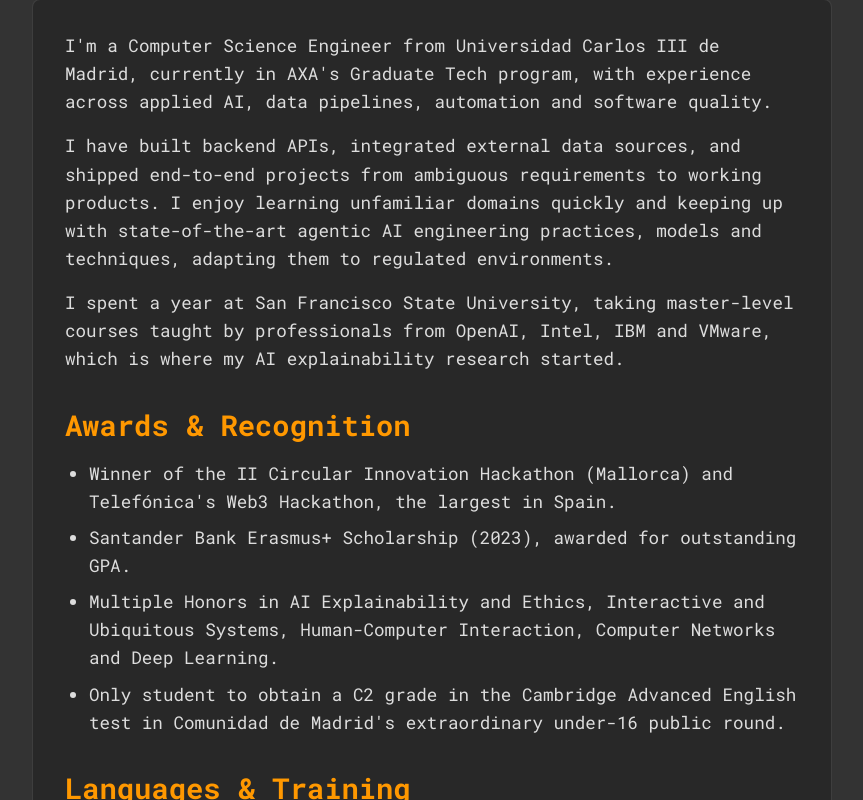
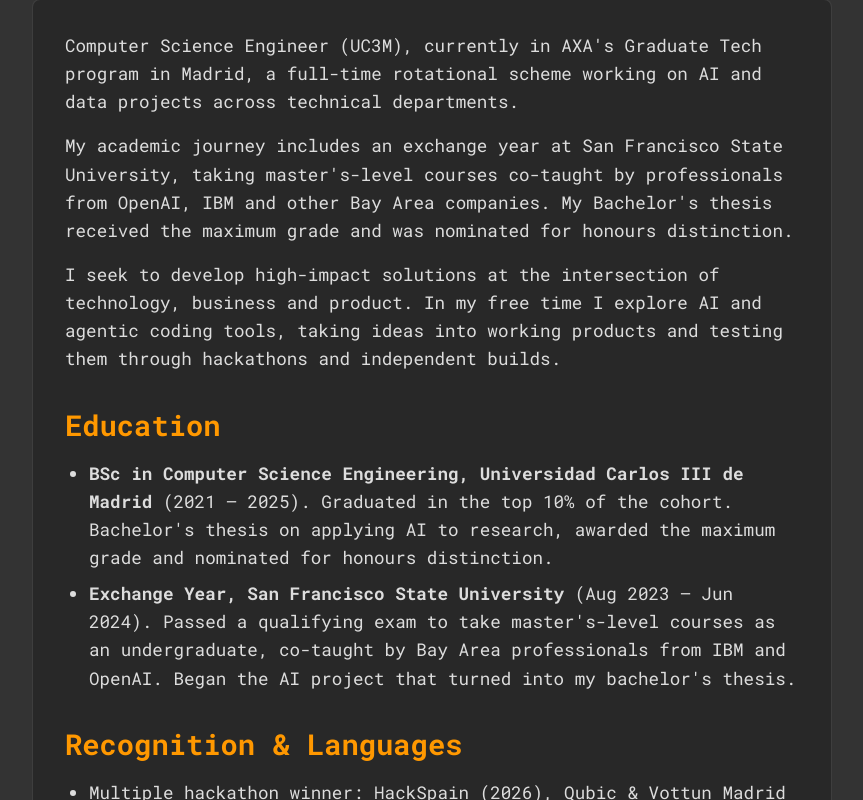
Before and after one commit to Guillermo-villar/portfolio, a React (Create React App) app: page /#/about in a window 1280 px wide. Shown: the part 260-1060 px from the top of the page, without its empty margins (208-1071 px from the left). Built offline with nearby package versions, Linux system fonts and the light colour scheme; no server answers.

Commit message:
chore: skills, hero, About and CV.pdf from the current CV

```diff
--- a/src/components/Hero.tsx
+++ b/src/components/Hero.tsx
@@ -19,7 +19,7 @@ const Hero: React.FC = () => {
         }}
       />
       <h1>Guillermo Villar Sánchez</h1>
-      <p>Passionate developer.</p>
+      <p>Computer Science Engineer (UC3M) · AXA Tech Graduate Program</p>
       <p>Discover my projects, read my blog, and learn more about me.</p>
     </div>
   );
--- a/src/components/Skills.tsx
+++ b/src/components/Skills.tsx
@@ -1,71 +1,36 @@
 import React from 'react';
 import '../styles/skills.css';
 
-interface SkillProps {
-  name: string;
-  level: number; // 1-5 scale
-  category: string;
-}
+const skillGroups: Array<{ title: string; skills: string[] }> = [
+  {
+    title: 'AI / ML',
+    skills: ['RAG', 'Agents', 'LLM evaluation', 'RLHF', 'Retrieval pipelines', 'Prompt testing', 'Model failure analysis'],
+  },
+  {
+    title: 'Engineering',
+    skills: ['Python', 'TypeScript', 'Java', 'REST APIs', 'PostgreSQL', 'Selenium', 'Playwright', 'Git'],
+  },
+];
+
+const dotClass = (name: string) => name.toLowerCase().replace(/[^a-z0-9]+/g, '-');
 
 const Skills: React.FC = () => {
-  const skills: SkillProps[] = [
-    // Programming Languages
-    { name: 'Python', level: 5, category: 'language' },
-    { name: 'C', level: 4, category: 'language' },
-    { name: 'JavaScript', level: 4, category: 'language' },
-    { name: 'React', level: 3, category: 'language' },
-
-    // Frameworks
-    { name: 'Git', level: 4, category: 'framework' },
-    { name: 'TensorFlow', level: 3, category: 'framework' },
-    { name: 'scikit-learn', level: 3, category: 'framework' },
-    { name: 'LangChain', level: 4, category: 'framework' },
-    { name: 'PyTorch', level: 4, category: 'framework' },
-  ];
-
-  // Group skills by category
-  const groupedSkills: Record<string, SkillProps[]> = skills.reduce((acc, skill) => {
-    if (!acc[skill.category]) {
-      acc[skill.category] = [];
-    }
-    acc[skill.category].push(skill);
-    return acc;
-  }, {} as Record<string, SkillProps[]>);
-
-  // Map category names to display names
-  const categoryNames: Record<string, string> = {
-    language: 'Languages',
-    framework: 'Frameworks & Libraries'
-    // Removed tool category
-  };
-
   return (
     <section className="skills-section">
       <h2>Skills</h2>
       <div className="skills-container">
-        {Object.entries(groupedSkills).map(([category, categorySkills]) => (
-          // Skip the tool category
-          categoryNames[category] ? (
-            <div key={category} className="skills-category">
-              <h3>{categoryNames[category]}</h3>
-              <div className="skills-list">
-                {categorySkills.map((skill, index) => (
-                  <div key={index} className="skill-bullet">
-                    <div className={`circle ${skill.name.toLowerCase()}`}></div>
-                    <span className="skill-name">{skill.name}</span>
-                    <div className="skill-level">
-                      {[...Array(5)].map((_, i) => (
-                        <span
-                          key={i}
-                          className={`level-dot ${i < skill.level ? 'filled' : ''}`}
-                        ></span>
-                      ))}
-                    </div>
-                  </div>
-                ))}
-              </div>
+        {skillGroups.map((group) => (
+          <div key={group.title} className="skills-category">
+            <h3>{group.title}</h3>
+            <div className="skills-list">
+              {group.skills.map((skill) => (
+                <div key={skill} className="skill-bullet">
+                  <div className={`circle ${dotClass(skill)}`}></div>
+                  <span className="skill-name">{skill}</span>
+                </div>
+              ))}
             </div>
-          ) : null
+          </div>
         ))}
       </div>
     </section>
--- a/src/pages/About.tsx
+++ b/src/pages/About.tsx
@@ -15,32 +15,38 @@ const About: React.FC = () => {
           <h1>About Me</h1>
           <div className="about-details">
             <p>
-              I'm a Computer Science Engineer from Universidad Carlos III de Madrid, currently in AXA's Graduate
-              Tech program, with experience across applied AI, data pipelines, automation and software quality.
+              Computer Science Engineer (UC3M), currently in AXA's Graduate Tech program in Madrid, a full-time
+              rotational scheme working on AI and data projects across technical departments.
             </p>
             <p>
-              I have built backend APIs, integrated external data sources, and shipped end-to-end projects from
-              ambiguous requirements to working products. I enjoy learning unfamiliar domains quickly and keeping up
-              with state-of-the-art agentic AI engineering practices, models and techniques, adapting them to
-              regulated environments.
+              My academic journey includes an exchange year at San Francisco State University, taking master's-level
+              courses co-taught by professionals from OpenAI, IBM and other Bay Area companies. My Bachelor's thesis
+              received the maximum grade and was nominated for honours distinction.
             </p>
             <p>
-              I spent a year at San Francisco State University, taking master-level courses taught by professionals
-              from OpenAI, Intel, IBM and VMware, which is where my AI explainability research started.
+              I seek to develop high-impact solutions at the intersection of technology, business and product. In my
+              free time I explore AI and agentic coding tools, taking ideas into working products and testing them
+              through hackathons and independent builds.
             </p>
 
-            <h2>Awards &amp; Recognition</h2>
+            <h2>Education</h2>
             <ul>
-              <li>Winner of the II Circular Innovation Hackathon (Mallorca) and Telefónica's Web3 Hackathon, the largest in Spain.</li>
-              <li>Santander Bank Erasmus+ Scholarship (2023), awarded for outstanding GPA.</li>
-              <li>Multiple Honors in AI Explainability and Ethics, Interactive and Ubiquitous Systems, Human-Computer Interaction, Computer Networks and Deep Learning.</li>
-              <li>Only student to obtain a C2 grade in the Cambridge Advanced English test in Comunidad de Madrid's extraordinary under-16 public round.</li>
+              <li>
+                <strong>BSc in Computer Science Engineering, Universidad Carlos III de Madrid</strong> (2021 – 2025).
+                Graduated in the top 10% of the cohort. Bachelor's thesis on applying AI to research, awarded the
+                maximum grade and nominated for honours distinction.
+              </li>
+              <li>
+                <strong>Exchange Year, San Francisco State University</strong> (Aug 2023 – Jun 2024). Passed a
+                qualifying exam to take master's-level courses as an undergraduate, co-taught by Bay Area
+                professionals from IBM and OpenAI. Began the AI project that turned into my bachelor's thesis.
+              </li>
             </ul>
 
-            <h2>Languages &amp; Training</h2>
+            <h2>Recognition &amp; Languages</h2>
             <ul>
-              <li><strong>Languages:</strong> Spanish (native), English C2 (Cambridge, 8/9 IELTS), French (basic).</li>
-              <li><strong>Courses:</strong> Amazon DeepRacer AI &amp; ML (2024), ICAI Videogame Development Course.</li>
+              <li>Multiple hackathon winner: HackSpain (2026), Qubic &amp; Vottun Madrid Hackathon (2025), and II Circular Innovation Hackathon (Mallorca).</li>
+              <li><strong>Languages:</strong> Spanish (native), English C2 (Cambridge; IELTS 8/9).</li>
             </ul>
 
             <div className="about-links">
--- a/src/styles/skills.css
+++ b/src/styles/skills.css
@@ -87,7 +87,7 @@
 .circle.python { background-color: #306998; }
 .circle.javascript { background-color: #F0DB4F; }
 .circle.typescript { background-color: #3178C6; }
-.circle.java { background-color: #007396; }
+.circle.java { background-color: #e76f00; }
 .circle.react { background-color: #61DBFB; }
 .circle.tensorflow { background-color: #FF6F00; }
 .circle.node\.js { background-color: #68A063; }
@@ -107,3 +107,15 @@
     justify-content: center;
   }
 }
+
+.circle.rag,
+.circle.agents,
+.circle.llm-evaluation,
+.circle.rlhf,
+.circle.retrieval-pipelines,
+.circle.prompt-testing,
+.circle.model-failure-analysis { background-color: #ff9800; }
+.circle.rest-apis { background-color: #9e9e9e; }
+.circle.postgresql { background-color: #336791; }
+.circle.selenium { background-color: #43b02a; }
+.circle.playwright { background-color: #2ead33; }
```
Also changed, not shown: 1 other file (tests, documents, lock files or other folders).
